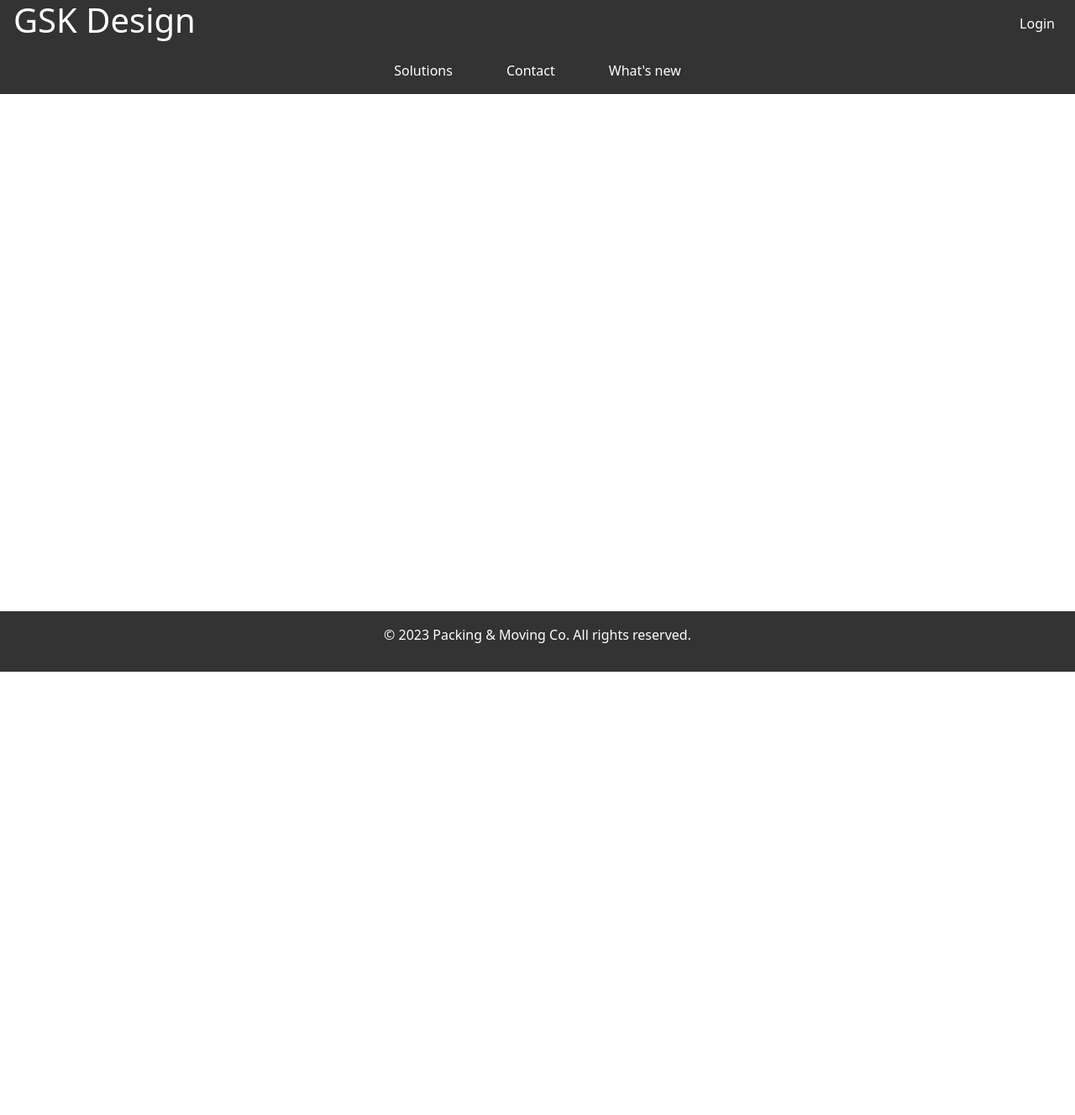
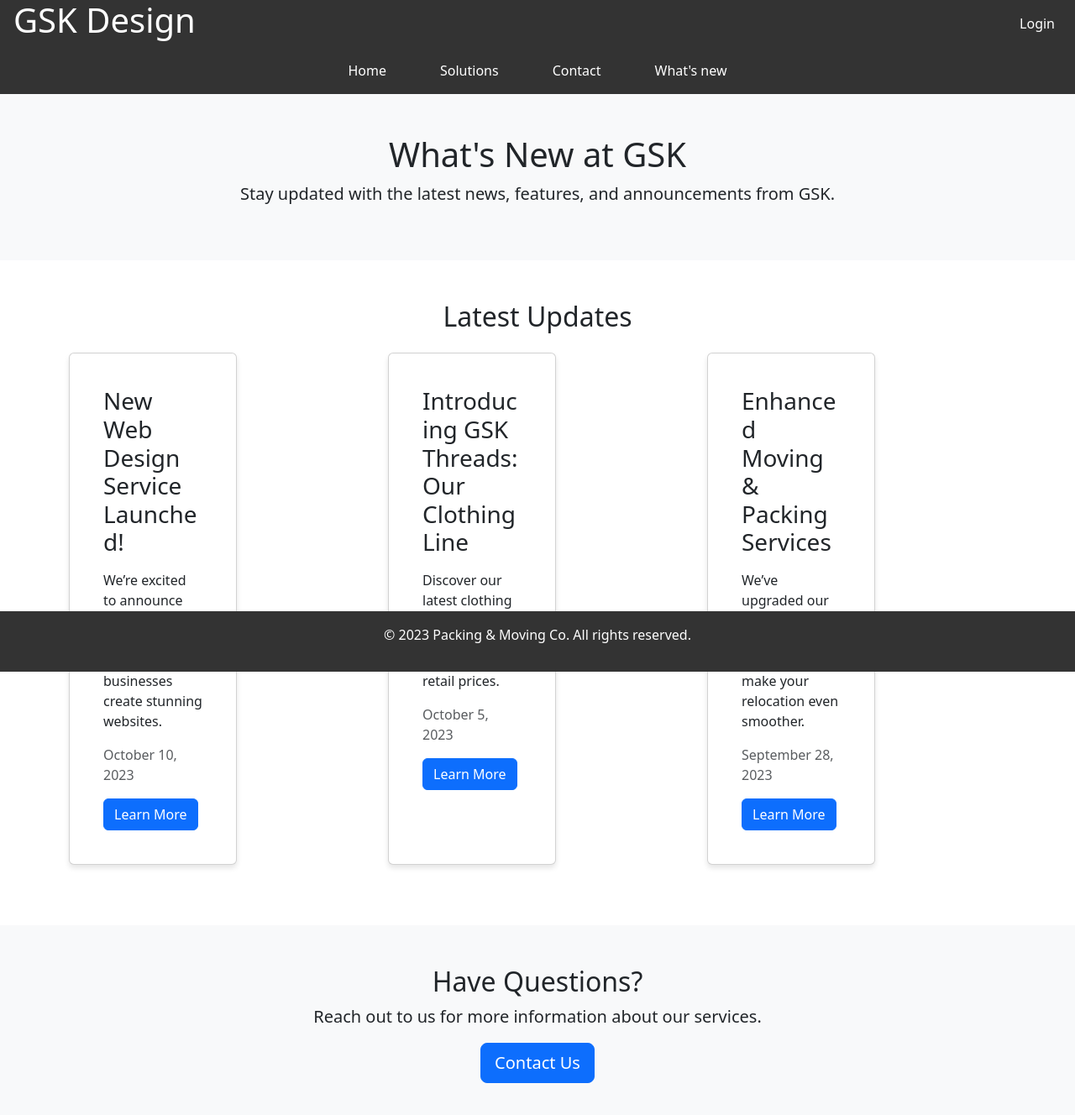
Before and after one commit to GurprakashS/Okanagan_Movers, a React (Vite) app: page /trending in a window 1280 px wide. Shown: the top 1328 px of the page at 84% size. Before the commit the page ends 800 px from the top, so only its background shows below. Built offline with nearby package versions, Linux system fonts and the light colour scheme.

Commit message:
refactor some code

```diff
--- a/src/App.jsx
+++ b/src/App.jsx
@@ -16,6 +16,7 @@ import WebDesignService from "./Pages/Solutions/webDesignService.jsx";
 import WebDevelopmentService from "./Pages/Solutions/webDevelopmentService.jsx";
 import HomeMovers from "./Pages/Solutions/homeMovers.jsx";
 import GSKThreads from "./Pages/Solutions/clothing.jsx";
+import Trending from "./Pages/trending.jsx";
 
 const App = () => {
   return (
@@ -37,6 +38,7 @@ const App = () => {
 
         <Route path="/booking" element={<Booking />} />
         <Route path="/contact" element={<Contact />} />
+        <Route path="/trending" element={<Trending />} />
       </Routes>
       <Footer />
     </Router>
--- a/src/Components/Header/Header.jsx
+++ b/src/Components/Header/Header.jsx
@@ -15,6 +15,10 @@ const Header = () => {
 
   const navItems = [
     {
+      title: "Home",
+      path: "/",
+    },
+    {
       title: "Solutions",
       path: "/services",
       subItems: [
@@ -31,8 +35,7 @@ const Header = () => {
     },
     {
       title: "What's new",
-      path: "/",
-      subItems: [{ title: "Latest updates", path: "/" }],
+      path: "/trending",
     },
   ];
 
--- a/src/pages/home.jsx
+++ b/src/pages/home.jsx
@@ -1,7 +1,5 @@
 // src/pages/Home.js
 import { motion } from "framer-motion";
-
-import TestimonialsComponent from "./testimonials";
 
 const Home = () => {
   return (
@@ -16,8 +14,6 @@ const Home = () => {
         <p>Reliable and Affordable Packing & Moving Services</p>
         <button className="cta-button">Get a Free Quote</button>
       </motion.div>
-
-      <TestimonialsComponent />
     </div>
   );
 };
--- a/src/pages/testimonials.jsx
+++ /dev/null
@@ -1,28 +0,0 @@
-// src/Components/Testimonial/testimonials.jsx
-
-const Testimonials = () => {
-  const testimonials = [
-    {
-      name: "John Doe",
-      review: "Great service! They made my move stress-free.",
-    },
-    { name: "Jane Smith", review: "Highly recommend their packing services." },
-    { name: "Mike Johnson", review: "Professional and affordable." },
-  ];
-
-  return (
-    <div className="testimonials">
-      <h2>Whats our Customers Say</h2>
-      <div className="testimonial-cards">
-        {testimonials.map((testimonial, index) => {
-          <div key={index} className="testimonial">
-            <p>{testimonial.review}</p>
-            <p>{testimonial.name}</p>
-          </div>;
-        })}
-      </div>
-    </div>
-  );
-};
-
-export default Testimonials;
--- /dev/null
+++ b/src/pages/trending.jsx
@@ -0,0 +1,79 @@
+// src/Pages/WhatsNew/WhatsNew.jsx
+import { Link } from "react-router-dom";
+
+const Trending = () => {
+  // Sample data for news/updates
+  const updates = [
+    {
+      id: 1,
+      title: "New Web Design Service Launched!",
+      description:
+        "We’re excited to announce our new web design service, tailored to help businesses create stunning websites.",
+      date: "October 10, 2023",
+      link: "/solutions/web-design",
+    },
+    {
+      id: 2,
+      title: "Introducing GSK Threads: Our Clothing Line",
+      description:
+        "Discover our latest clothing collection, GSK Threads, now available at retail prices.",
+      date: "October 5, 2023",
+      link: "/solutions/clothing",
+    },
+    {
+      id: 3,
+      title: "Enhanced Moving & Packing Services",
+      description:
+        "We’ve upgraded our moving and packing services to make your relocation even smoother.",
+      date: "September 28, 2023",
+      link: "/solutions/home-movers",
+    },
+  ];
+
+  return (
+    <div className="whats-new">
+      {/* Hero Section */}
+      <section className="hero-section text-center py-5 bg-light">
+        <h1>What&apos;s New at GSK</h1>
+        <p className="lead">
+          Stay updated with the latest news, features, and announcements from
+          GSK.
+        </p>
+      </section>
+
+      {/* News/Updates Section */}
+      <section className="container my-5">
+        <h2 className="text-center mb-4">Latest Updates</h2>
+        <div className="row">
+          {updates.map((update) => (
+            <div key={update.id} className="col-md-4 mb-4">
+              <div className="card h-100">
+                <div className="card-body">
+                  <h3 className="card-title">{update.title}</h3>
+                  <p className="card-text">{update.description}</p>
+                  <p className="text-muted">{update.date}</p>
+                  <Link to={update.link} className="btn btn-primary">
+                    Learn More
+                  </Link>
+                </div>
+              </div>
+            </div>
+          ))}
+        </div>
+      </section>
+
+      {/* Call-to-Action Section */}
+      <section className="bg-light py-5 text-center">
+        <h2>Have Questions?</h2>
+        <p className="lead">
+          Reach out to us for more information about our services.
+        </p>
+        <Link to="/contact" className="btn btn-primary btn-lg">
+          Contact Us
+        </Link>
+      </section>
+    </div>
+  );
+};
+
+export default Trending;
```
